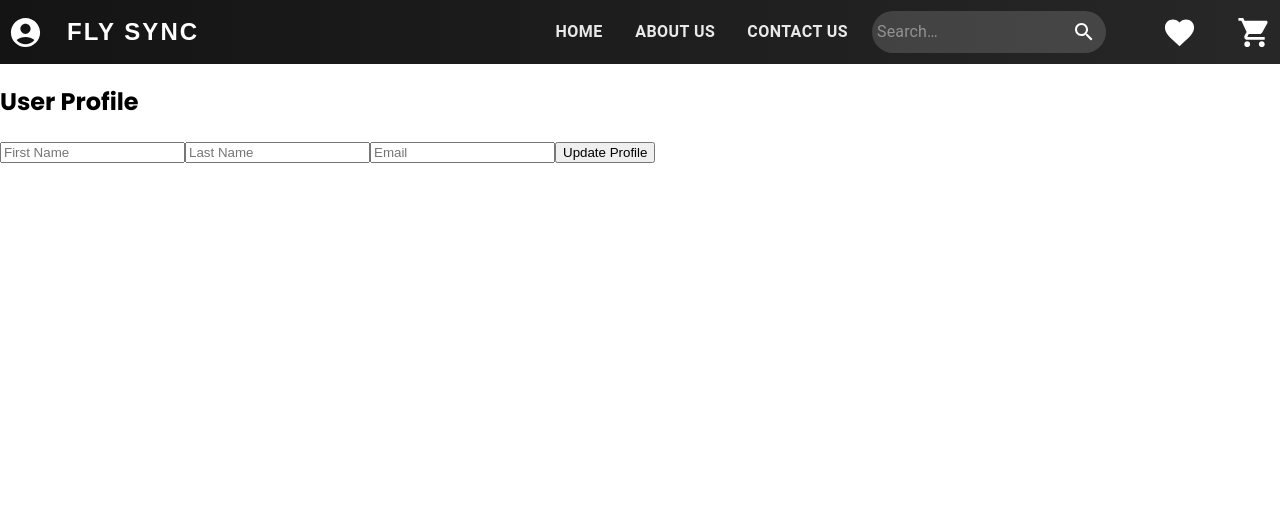
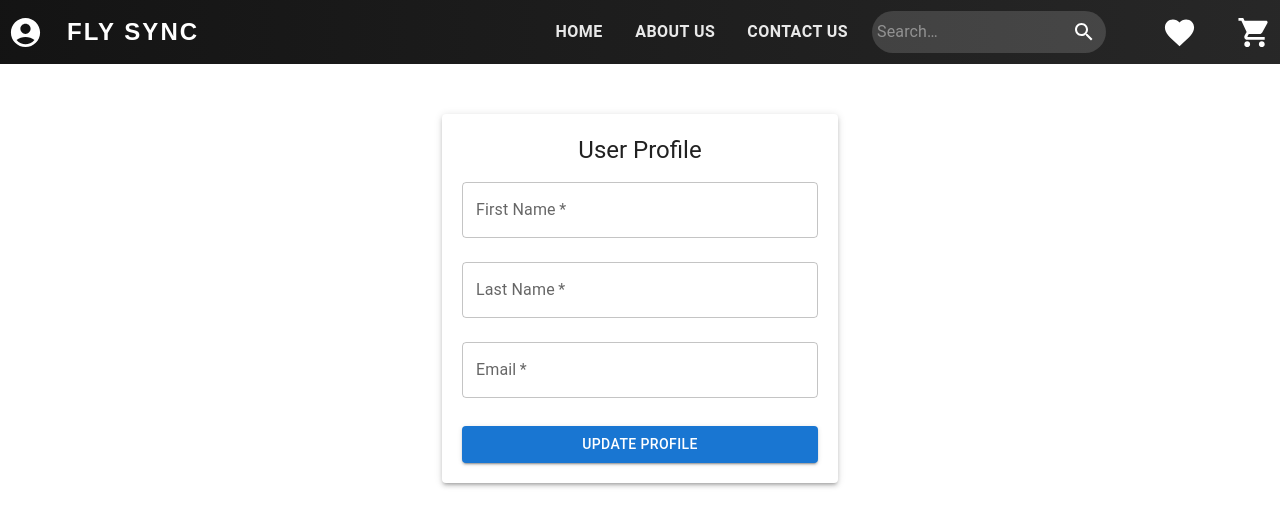
Before and after one commit to maahirgit/Drone_System, a React (Vite) app: page /Profile in a window 1280 px wide. Shown: the top 526 px of the page. Built offline with nearby package versions, Linux system fonts and the light colour scheme; no server answers; sample sign-in values are in the browser's storage.

Commit message:
new changes

```diff
--- a/src/App.jsx
+++ b/src/App.jsx
@@ -9,7 +9,7 @@ import axios from 'axios'
 
 function App() {
   const [count, setCount] = useState(0)
-  axios.defaults.baseURL="http://localhost:3001"
+  axios.defaults.baseURL="https://backend-drone-management-system.onrender.com"
   return (
     <div>
       <MainRouter></MainRouter>
--- a/src/components/common/auth/Login.jsx
+++ b/src/components/common/auth/Login.jsx
@@ -21,8 +21,9 @@ const Login = () => {
 
             if (response.status === 200) {
                 const userData = response.data; // Assuming API returns { fname, lname, email, token }
-
+                console.log("response data",response.data);
                 // Store user details in localStorage
+                localStorage.setItem("userId",userData._id)
                 localStorage.setItem("token", userData.token);
                 localStorage.setItem("fname", userData.fname);
                 localStorage.setItem("lname", userData.lname);
--- a/src/components/common/auth/Logout.jsx
+++ b/src/components/common/auth/Logout.jsx
@@ -6,7 +6,7 @@ const Logout = () => {
         const token = sessionStorage.getItem("token");
 
         try {
-            await axios.post("http://localhost:3001/user/logoutUser", {}, {
+            await axios.post("/user/logoutUser", {}, {
                 headers: { Authorization: `Bearer ${token}` }
             });
 
--- a/src/components/common/auth/SignUp.jsx
+++ b/src/components/common/auth/SignUp.jsx
@@ -29,7 +29,7 @@ const Signup = () => {
         };
 
         try {
-            const response = await fetch("http://localhost:3001/user/createUser", {
+            const response = await fetch("/user/createUser", {
                 method: "POST",
                 headers: {
                     "Content-Type": "application/json",
--- a/src/components/common/customer/AddToCart.jsx
+++ b/src/components/common/customer/AddToCart.jsx
@@ -10,7 +10,7 @@ const AddToCart = ({ userId }) => {
   useEffect(() => {
     const fetchCartItems = async () => {
       try {
-        const response = await axios.get(`http://localhost:3001/cart/${userId}`);
+        const response = await axios.get(`/cart/${userId}`);
         setCartItems(response.data);
       } catch (error) {
         console.error("Error fetching cart:", error);
@@ -22,7 +22,7 @@ const AddToCart = ({ userId }) => {
   // Remove item from cart
   const handleRemoveItem = async (id) => {
     try {
-      await axios.delete(`http://localhost:3001/cart/remove/${id}`);
+      await axios.delete(`/cart/remove/${id}`);
       setCartItems(cartItems.filter(item => item.id !== id));
     } catch (error) {
       console.error("Error removing item:", error);
--- a/src/components/common/customer/Profile.jsx
+++ b/src/components/common/customer/Profile.jsx
@@ -1,48 +1,43 @@
 import { useState, useEffect } from "react";
+import { useNavigate } from "react-router-dom";
+import { TextField, Button, Container, Typography, Paper } from "@mui/material";
 
 const Profile = () => {
-    const [user, setUser] = useState({
-        fname: "",
-        lname: "",
-        email: ""
-    });
+    const [user, setUser] = useState({ fname: "", lname: "", email: "" });
+    const navigate = useNavigate();
 
     const token = localStorage.getItem("token");
-    const userId = localStorage.getItem("userId"); // Retrieve userId
-    console.log(token);
-    console.log(userId);
+    const userId = localStorage.getItem("userId");
 
     useEffect(() => {
         if (!token || !userId) {
             alert("User not logged in! Redirecting...");
-            window.location.href = "/login"; // Redirect if no token or userId
+            navigate("/login");
             return;
         }
 
-        // Fetch user details using userId from headers
-        fetch("http://localhost:3001/user/getUser", {
+        fetch("/user/getUser", {
             method: "GET",
             headers: {
                 Authorization: `Bearer ${token}`,
-                "userId": userId // Send userId in headers
+                "userId": userId
             }
         })
         .then((res) => res.json())
         .then((data) => {
-            if (data.message) {
+            if (!data.fname || !data.lname || !data.email) {
                 alert("Session expired. Please login again.");
                 localStorage.clear();
-                window.location.href = "/login";
+                navigate("/login");
             } else {
                 setUser(data);
-                // Update localStorage in case user data changes
                 localStorage.setItem("fname", data.fname);
                 localStorage.setItem("lname", data.lname);
                 localStorage.setItem("email", data.email);
             }
         })
         .catch((err) => console.error("Error fetching user:", err));
-    }, []);
+    }, [token, userId]);
 
     const handleChange = (e) => {
         setUser({ ...user, [e.target.name]: e.target.value });
@@ -50,38 +45,70 @@ const Profile = () => {
 
     const handleSubmit = async (e) => {
         e.preventDefault();
-        const response = await fetch("http://localhost:3001/user/updateUser", {
+        try {
+            const response = await fetch("/user/updateUser", {
                 method: "PUT",
                 headers: {
                     "Content-Type": "application/json",
                     Authorization: `Bearer ${token}`,
-                "userId": userId // Send userId in headers
+                    "userId": userId
                 },
                 body: JSON.stringify(user)
             });
 
             const data = await response.json();
-        if (response.ok) {
+
+            if (!response.ok) {
+                throw new Error(data.message || "Profile update failed!");
+            }
+
             alert("Profile updated successfully!");
-            // Update localStorage after update
             localStorage.setItem("fname", user.fname);
             localStorage.setItem("lname", user.lname);
             localStorage.setItem("email", user.email);
-        } else {
-            alert("Error: " + data.message);
+        } catch (error) {
+            alert("Error: " + error.message);
         }
     };
 
     return (
-        <div>
-            <h2>User Profile</h2>
+        <Container component="main" maxWidth="xs">
+            <Paper elevation={3} style={{ padding: 20, marginTop: 50, textAlign: "center" }}>
+                <Typography variant="h5">User Profile</Typography>
                 <form onSubmit={handleSubmit}>
-                <input type="text" name="fname" value={user.fname} onChange={handleChange} required placeholder="First Name" />
-                <input type="text" name="lname" value={user.lname} onChange={handleChange} required placeholder="Last Name" />
-                <input type="email" name="email" value={user.email} onChange={handleChange} required placeholder="Email" />
-                <button type="submit">Update Profile</button>
+                    <TextField
+                        fullWidth
+                        margin="normal"
+                        label="First Name"
+                        name="fname"
+                        value={user.fname}
+                        onChange={handleChange}
+                        required
+                    />
+                    <TextField
+                        fullWidth
+                        margin="normal"
+                        label="Last Name"
+                        name="lname"
+                        value={user.lname}
+                        onChange={handleChange}
+                        required
+                    />
+                    <TextField
+                        fullWidth
+                        margin="normal"
+                        label="Email"
+                        name="email"
+                        value={user.email}
+                        onChange={handleChange}
+                        required
+                    />
+                    <Button type="submit" fullWidth variant="contained" color="primary" style={{ marginTop: 20 }}>
+                        Update Profile
+                    </Button>
                 </form>
-        </div>
+            </Paper>
+        </Container>
     );
 };
 
--- a/src/components/common/drone/DroneList.jsx
+++ b/src/components/common/drone/DroneList.jsx
@@ -11,7 +11,7 @@ const DroneList = ({ userId, setCartItems }) => {
   useEffect(() => {
     const fetchDrones = async () => {
       try {
-        const response = await axios.get("http://localhost:3001/drone/getDroneDetails");
+        const response = await axios.get("/drone/getDroneDetails");
 
         let droneData = response.data.data;
 
@@ -42,10 +42,10 @@ const DroneList = ({ userId, setCartItems }) => {
     };
 
     try {
-      await axios.post("http://localhost:3001/cart/addtocart", cartData);
+      await axios.post("/cart/addtocart", cartData);
 
       // Fetch updated cart after adding item
-      const response = await axios.get(`http://localhost:3001/cart/${userId}`);
+      const response = await axios.get(`/cart/${userId}`);
       setCartItems(response.data);
 
       toast.success("Drone added to cart successfully!", { position: "top-right" });
```
Lines whose indentation alone changed are shown as unchanged.
